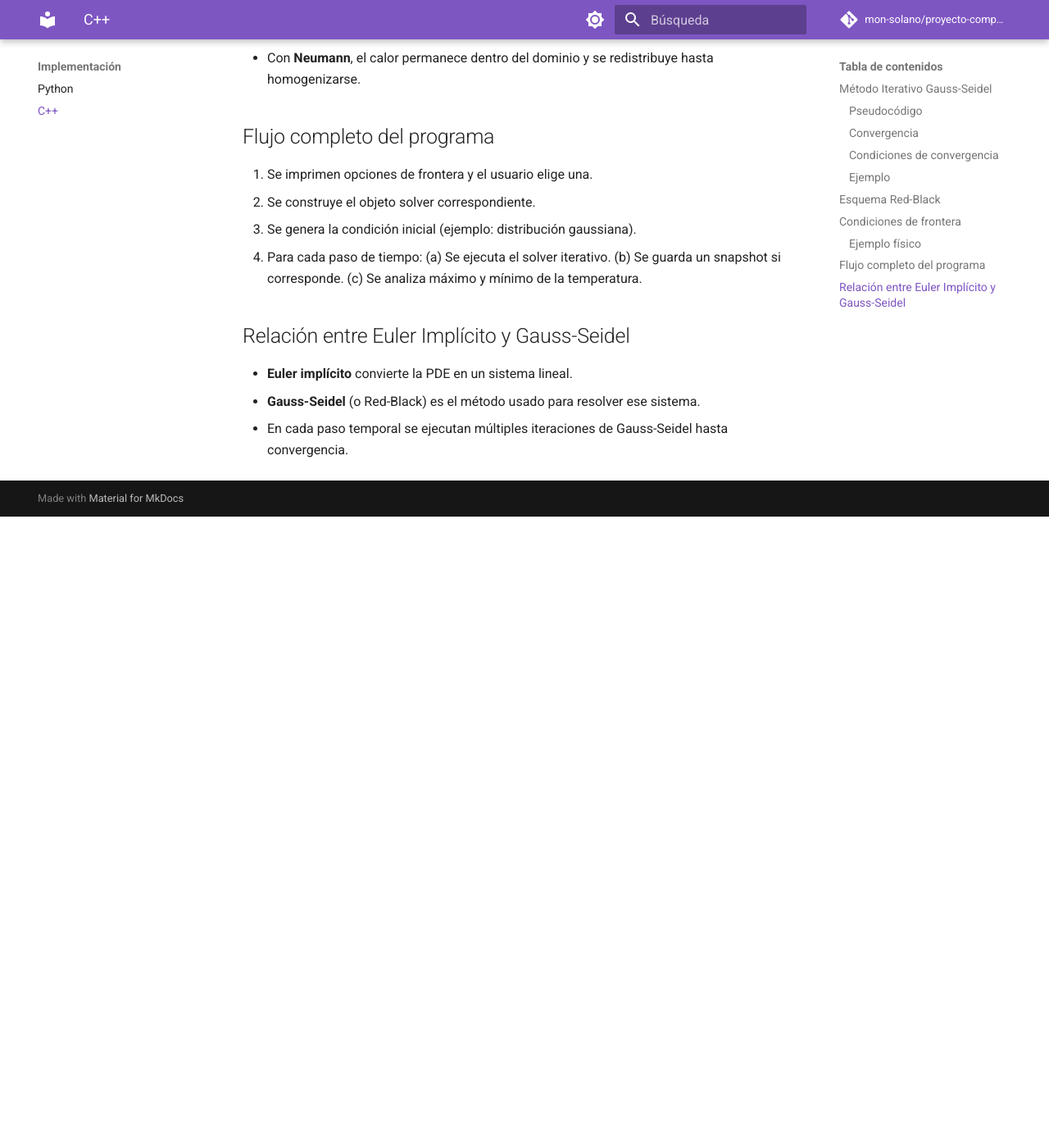
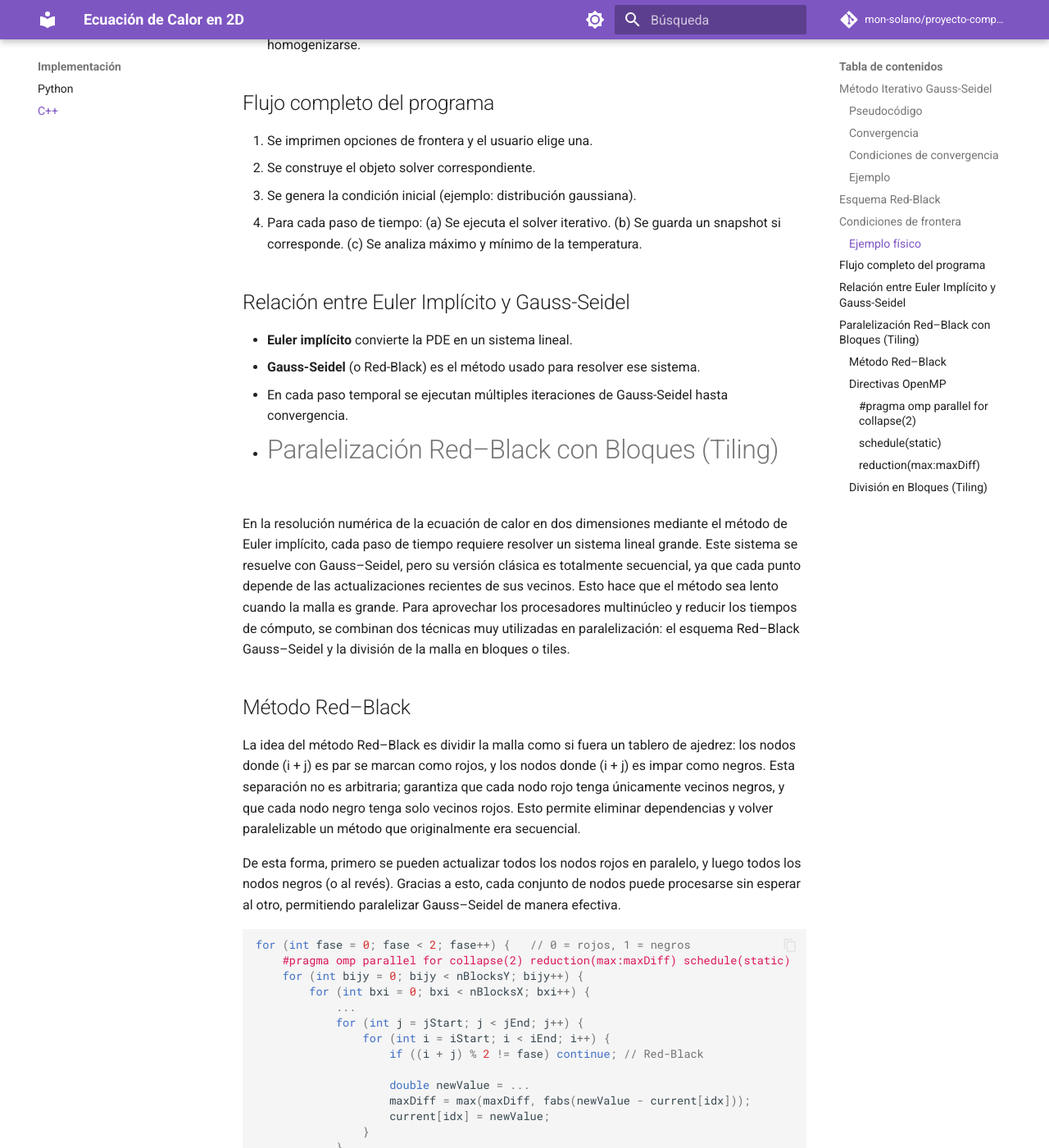
Before and after one commit to mon-solano/proyecto-computacional, an MkDocs documentation site: the page built from docs/implementacion/cpp.md, in a window 1280 px wide and 1400 px high, scrolled down 2340 px. Shown: the whole window at 82% size. Built offline with MkDocs 1.6.1 and Material for MkDocs 9.7.7, drawn with Linux system fonts in a browser that asks for light colours; comment, search, counter and statistics services are not loaded; before the commit the page ends 2970 px from its top, so only the background shows below that; some of the changed text lies outside the part shown.

Commit message:
Update cpp.md
lo de paralelizacion

````diff
--- a/docs/implementacion/cpp.md
+++ b/docs/implementacion/cpp.md
@@ -91,3 +91,84 @@ Si se coloca un pulso de calor inicial en el centro:
 - **Euler implícito** convierte la PDE en un sistema lineal.
 - **Gauss-Seidel** (o Red-Black) es el método usado para resolver ese sistema.
 - En cada paso temporal se ejecutan múltiples iteraciones de Gauss-Seidel hasta convergencia.
+
+- # Paralelización Red–Black con Bloques (Tiling)
+
+En la resolución numérica de la ecuación de calor en dos dimensiones mediante el método de Euler implícito, cada paso de tiempo requiere resolver un sistema lineal grande. Este sistema se resuelve con Gauss–Seidel, pero su versión clásica es totalmente secuencial, ya que cada punto depende de las actualizaciones recientes de sus vecinos. Esto hace que el método sea lento cuando la malla es grande. Para aprovechar los procesadores multinúcleo y reducir los tiempos de cómputo, se combinan dos técnicas muy utilizadas en paralelización: el esquema Red–Black Gauss–Seidel y la división de la malla en bloques o tiles.
+
+## Método Red–Black
+
+La idea del método Red–Black es dividir la malla como si fuera un tablero de ajedrez: los nodos donde (i + j) es par se marcan como rojos, y los nodos donde (i + j) es impar como negros. Esta separación no es arbitraria; garantiza que cada nodo rojo tenga únicamente vecinos negros, y que cada nodo negro tenga solo vecinos rojos. Esto permite eliminar dependencias y volver paralelizable un método que originalmente era secuencial.
+
+De esta forma, primero se pueden actualizar todos los nodos rojos en paralelo, y luego todos los nodos negros (o al revés). Gracias a esto, cada conjunto de nodos puede procesarse sin esperar al otro, permitiendo paralelizar Gauss–Seidel de manera efectiva.
+```cpp
+for (int fase = 0; fase < 2; fase++) {   // 0 = rojos, 1 = negros
+    #pragma omp parallel for collapse(2) reduction(max:maxDiff) schedule(static)
+    for (int bijy = 0; bijy < nBlocksY; bijy++) {
+        for (int bxi = 0; bxi < nBlocksX; bxi++) {
+            ...
+            for (int j = jStart; j < jEnd; j++) {
+                for (int i = iStart; i < iEnd; i++) {
+                    if ((i + j) % 2 != fase) continue; // Red-Black
+
+                    double newValue = ...
+                    maxDiff = max(maxDiff, fabs(newValue - current[idx]));
+                    current[idx] = newValue;
+                }
+            }
+        }
+    }
+}
+```
+
+## Directivas OpenMP
+
+### `#pragma omp parallel for collapse(2)`
+
+Este pragma indica que los bucles externos (los que recorren los bloques en las direcciones X e Y) se deben paralelizar. El uso de `collapse(2)` le dice a OpenMP que combine ambos bucles en uno solo, creando un conjunto de iteraciones más grande y uniforme. Esto ayuda a repartir mejor los bloques entre los hilos y evita que algunos queden sin trabajo cuando una dimensión tiene pocos bloques.
+
+- **Sin collapse**: solo se paraleliza por filas de bloques.
+- **Con collapse**: todos los bloques se reparten equitativamente.
+
+Sin collapse, es común que algunos hilos se queden esperando mientras otros aún siguen trabajando.
+
+### `schedule(static)`
+
+El modo `static` se usa porque:
+
+- Todos los bloques requieren prácticamente el mismo esfuerzo computacional.
+- El tamaño del trabajo por bloque es muy similar.
+- Se evita el costo adicional del planificador `dynamic`, que introduce más sincronizaciones.
+
+Con esto se logra una distribución rápida, simple y eficiente del cálculo entre hilos.
+
+### `reduction(max:maxDiff)`
+
+En cada iteración se debe calcular la norma infinita del error:
+
+$$
+\max|u^{(k+1)} - u^{(k)}|
+$$
+
+Como varios hilos contribuyen a este cálculo al mismo tiempo, se utiliza una reducción de tipo `max`. Esto permite que cada hilo compute su propio valor local sin interferir con los demás y que al final todos se combinen de forma segura para obtener el máximo global, evitando condiciones de carrera.
+
+## División en Bloques (Tiling)
+
+Además del coloreo Red-Black, la malla también se divide en bloques rectangulares (por ejemplo, de 32 x 32 celdas). Cada bloque se asigna a un hilo mediante OpenMP. Esto aporta varios beneficios importantes:
+
+- Se reducen los accesos a memoria RAM
+- Los datos cercanos se reutilizan dentro del bloque
+- Los bloques se distribuyen de forma balanceada entre los hilos
+- Se evita que varios hilos trabajen sobre datos demasiado próximos, reduciendo el riesgo de *false sharing*
+
+La combinación del tiling con el esquema Red–Black genera un paralelismo muy eficiente que escala bien con el número de núcleos del procesador.
+```cpp
+const int BX = 32, BY = 32;
+const int nBlocksX = (N + BX - 1) / BX;
+const int nBlocksY = (N + BY - 1) / BY;
+
+int jStart = bjy * BY, jEnd = min(N, jStart + BY);
+int iStart = bxi * BX, iEnd = min(N, iStart + BX);
+```
+
+Así, cada hilo trabaja sobre un bloque bien delimitado, cuyos datos permanecen dentro de las caches del procesador durante casi toda la operación, lo que incrementa significativamente el rendimiento general.
````
